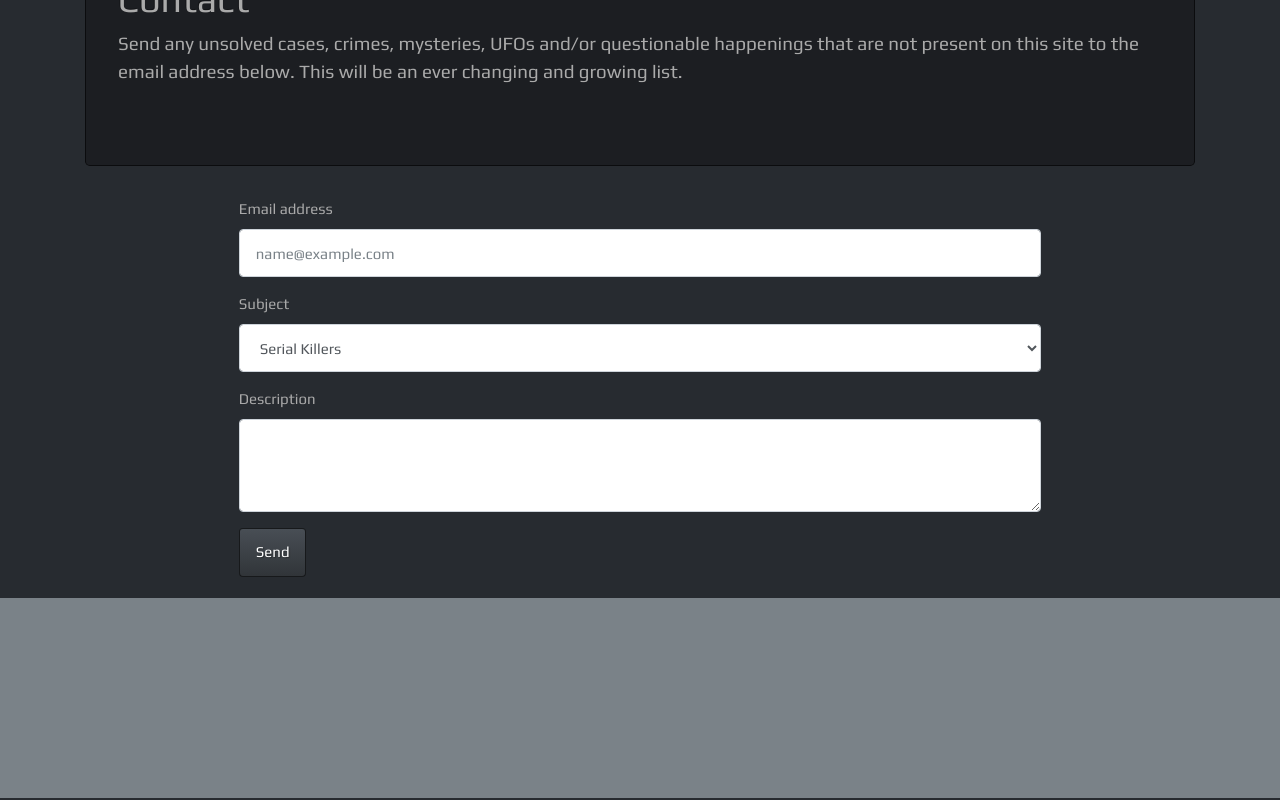
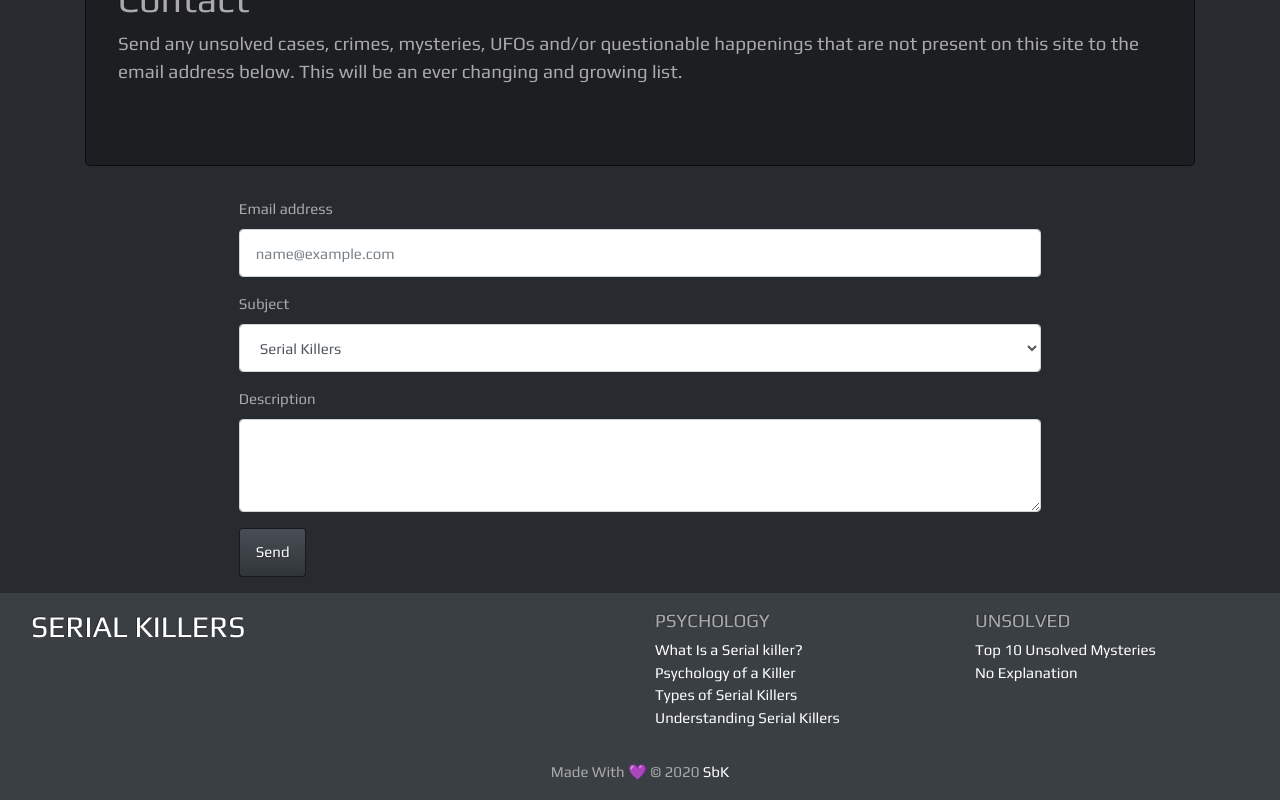
Before and after one commit to SamKlep/serial, a React (Create React App) app in the folder frontend/: page /contact in a window 1280 px wide. Shown: the part 184-984 px from the top of the page. Built offline with nearby package versions, Linux system fonts and the light colour scheme; a web font is replaced by a local one.

Commit message:
Footer content & styling.

```diff
--- a/frontend/public/index.html
+++ b/frontend/public/index.html
@@ -12,6 +12,12 @@
     <link rel="apple-touch-icon" href="%PUBLIC_URL%/logo192.png" />
 
     <link rel="manifest" href="%PUBLIC_URL%/manifest.json" />
+    <link
+      rel="stylesheet"
+      href="https://use.fontawesome.com/releases/v5.15.1/css/all.css"
+      integrity="sha384-vp86vTRFVJgpjF9jiIGPEEqYqlDwgyBgEF109VFjmqGmIY/Y4HV4d3Gp2irVfcrp"
+      crossorigin="anonymous"
+    />
 
     <title>Serial Killers</title>
   </head>
--- a/frontend/src/components/ui/Footer.js
+++ b/frontend/src/components/ui/Footer.js
@@ -3,13 +3,55 @@ import { Nav } from 'react-bootstrap'
 
 const Footer = () => {
   return (
-    <Nav
-      className='bg-secondary'
-      variant='light'
-      style={{
-        height: '200px',
-        marginTop: '5px',
-      }}></Nav>
+    <Nav className='bg-primary' variant='light'>
+      <div className='container-fluid text-center text-lg-left'>
+        <div className='row'>
+          <div className='col-md-6 mt-md-0 mt-3'>
+            <h2 className='text-uppercase mt-3 ml-3'>
+              <a href='/'>Serial Killers</a>
+            </h2>
+          </div>
+
+          <hr className='clearfix w-100 d-md-none pb-3' />
+          <div className='col-md-3 mb-md-0 mb-3'>
+            <h5 className='text-uppercase mt-3 '>Psychology</h5>
+
+            <ul className='list-unstyled'>
+              <li>
+                <a href='/whatis'>What Is a Serial killer?</a>
+              </li>
+              <li>
+                <a href='/psychology'>Psychology of a Killer</a>
+              </li>
+              <li>
+                <a href='/types'>Types of Serial Killers</a>
+              </li>
+              <li>
+                <a href='/understanding'>Understanding Serial Killers</a>
+              </li>
+            </ul>
+          </div>
+
+          <div className='col-md-3 mb-md-0 mb-3'>
+            <h5 className='text-uppercase mt-3 '>Unsolved</h5>
+
+            <ul className='list-unstyled'>
+              <li>
+                <a href='/unsolved'>Top 10 Unsolved Mysteries</a>
+              </li>
+              <li>
+                <a href='/explain'>No Explanation</a>
+              </li>
+            </ul>
+          </div>
+        </div>
+
+        <div className='footer-copyright text-center py-3'>
+          Made With 💜 © 2020
+          <a href='mailto:samklepdev@gmail.com'> SbK </a>
+        </div>
+      </div>
+    </Nav>
   )
 }
 
```
